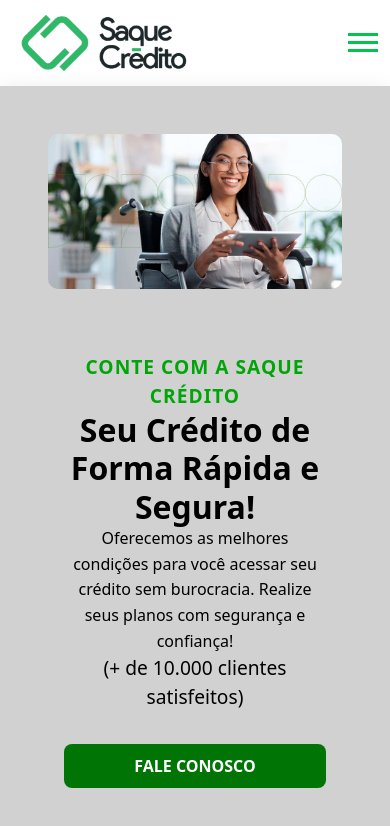
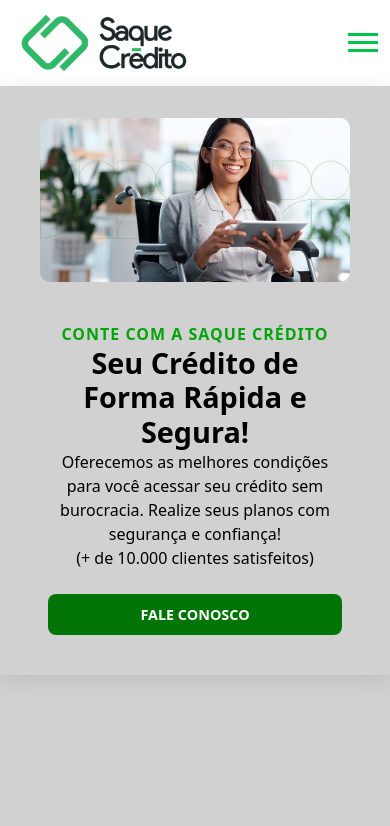
Before and after one commit to dvaidsousa/landing_page_saque-credito, a Vue app: page / in a window 390 px wide. Shown: the top 826 px of the page. Built offline with nearby package versions, Linux system fonts and the light colour scheme.

Commit message:
update_v3.0

```diff
--- a/src/components/SalesPage/HeroSection.vue
+++ b/src/components/SalesPage/HeroSection.vue
@@ -50,14 +50,13 @@ export default {
   display: flex;
   justify-content: center;
   align-items: center;
-  padding: 3rem 1rem;
+  padding: 2rem 1rem;
   box-shadow: 0 4px 20px rgba(0, 0, 0, 0.1);
 }
 
 @media (min-width: 768px) {
   .hero-section {
     padding: 6rem 1rem;
-
   }
 }
 
@@ -65,14 +64,14 @@ export default {
   max-width: 1500px;
   width: 100%;
   margin: 0 auto;
-  padding: 0 2rem;
+  padding: 0 1.5rem;
 }
 
 .grid {
   display: flex;
   flex-direction: column-reverse;
   align-items: center;
-  gap: 3rem;
+  gap: 2rem;
 }
 
 @media (min-width: 768px) {
@@ -86,7 +85,7 @@ export default {
   text-align: center;
   color: #000;
   max-width: 600px;
-  padding: 1rem;
+  padding: 0.5rem;
 }
 
 @media (min-width: 768px) {
@@ -96,7 +95,7 @@ export default {
 }
 
 .tagline {
-  font-size: 1.2rem;
+  font-size: 1rem;
   font-weight: 600;
   color: #00a508;
   text-transform: uppercase;
@@ -104,55 +103,52 @@ export default {
 }
 
 h1 {
-  font-size: 3.5rem;
+  font-size: 3rem;
   font-weight: 700;
   line-height: 1.2;
   color: #000;
 }
 
 h4 {
-  font-size: 1.5rem;
+  font-size: 1.4rem;
   font-weight: 400;
-  line-height: 1.6;
+  line-height: 1.5;
   color: #000;
 }
 
 @media (max-width: 1024px) {
   h1 {
-    font-size: 3rem;
+    font-size: 2.5rem;
   }
-
   h4 {
-    font-size: 1.3rem;
+    font-size: 1.2rem;
   }
 }
 
 @media (max-width: 768px) {
   h1 {
-    font-size: 2.5rem;
+    font-size: 2.2rem;
   }
-
   h4 {
-    font-size: 1.2rem;
+    font-size: 1.1rem;
   }
 }
 
 @media (max-width: 480px) {
   h1 {
-    font-size: 2rem;
+    font-size: 1.8rem;
   }
-
   h4 {
     font-size: 1rem;
   }
 }
 
 .review {
-  margin-bottom: 2rem;
+  margin-bottom: 1.5rem;
 }
 
 .reviews-count {
-  font-size: 1.2rem;
+  font-size: 1rem;
   font-weight: 500;
 }
 
@@ -160,12 +156,13 @@ h4 {
   background-color: #007506;
   color: #fff;
   font-weight: 700;
-  font-size: 1.2rem;
-  padding: 14px 28px;
+  font-size: 1rem;
+  padding: 12px 20px;
   border-radius: 8px;
   border: none;
   cursor: pointer;
   transition: background-color 0.3s, transform 0.3s;
+  width: 100%;
 }
 
 .cta-button:hover {
@@ -173,37 +170,23 @@ h4 {
   transform: scale(1.05);
 }
 
-@media (max-width: 768px) {
-  .cta-button {
-    width: 100%;
-    font-size: 1.1rem;
-    padding: 12px 24px;
-  }
-}
-
 @media (max-width: 480px) {
   .cta-button {
-    font-size: 1rem;
-    padding: 10px 20px;
+    font-size: 0.9rem;
+    padding: 10px 18px;
   }
 }
 
 .hero-image {
   width: 100%;
-  max-width: 900px;
+  max-width: 800px;
   border-radius: 10px;
   transition: transform 0.3s;
 }
 
-@media (max-width: 1024px) {
-  .hero-image {
-    max-width: 700px;
-  }
-}
-
 @media (max-width: 768px) {
   .hero-image {
-    max-width: 500px;
+    max-width: 450px;
   }
 }
 
```
